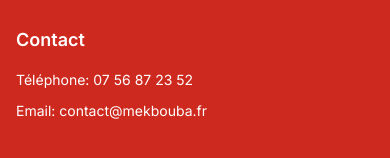
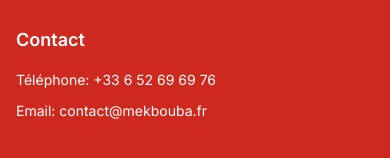
Before and after one commit to jimeye/mekboubaV2, a Next.js app: page / in a window 390 px wide. Shown: the part 2078-2236 px from the top of the page. Built offline with nearby package versions, Linux system fonts and the light colour scheme.

Commit message:
Mise à jour du numéro de téléphone vers +33 6 52 69 69 76

```diff
--- a/app/components/Footer.js
+++ b/app/components/Footer.js
@@ -37,7 +37,7 @@
             <h3 className="text-xl font-semibold mb-4">Contact</h3>
             <p className="text-gray-400 mb-2">Carrer de sa Creu, 07800</p>
             <p className="text-gray-400 mb-2">Ibiza, Espagne</p>
-            <p className="text-gray-400">+34 123 456 789</p>
+            <p className="text-gray-400">+33 6 52 69 69 76</p>
           </div>
         </div>
 
--- a/app/components/Newsletter.js
+++ b/app/components/Newsletter.js
@@ -72,7 +72,7 @@
                     maison et une touche de piment du Maroc. Une explosion de saveurs à chaque bouchée !
                   </p>
                   <a
-                    href="https://wa.me/33756872352?text=Envie de régaler vos papilles ? %0A%0ACommandez dès maintenant vos Sandwichs Boulettes Mekbouba ou nos délicieuses Box Boulettes Mekbouba !%0A%0AMerci de nous indiquer :%0A- Le nombre de sandwichs et/ou de box souhaité(s)%0A- Votre localisation sur l'île%0A- L'heure de livraison souhaitée%0A%0ALivraison 15 € — Offerte dès 6 produits commandés%0AOn s'occupe du reste, et promis, c'est une explosion de saveurs !"
+                    href="https://wa.me/33652696976?text=Envie de régaler vos papilles ? %0A%0ACommandez dès maintenant vos Sandwichs Boulettes Mekbouba ou nos délicieuses Box Boulettes Mekbouba !%0A%0AMerci de nous indiquer :%0A- Le nombre de sandwichs et/ou de box souhaité(s)%0A- Votre localisation sur l'île%0A- L'heure de livraison souhaitée%0A%0ALivraison 15 € — Offerte dès 6 produits commandés%0AOn s'occupe du reste, et promis, c'est une explosion de saveurs !"
                     target="_blank"
                     rel="noopener noreferrer"
                     className="block w-full bg-accent-red hover:bg-accent-red/90 text-white text-center py-3 rounded-lg font-semibold transition-colors duration-300 mt-auto"
@@ -101,7 +101,7 @@
                     complet et savoureux !
                   </p>
                   <a
-                    href="https://wa.me/33756872352?text=Envie de régaler vos papilles ?%0A%0ACommandez dès maintenant vos Sandwichs Boulettes Mekbouba ou nos délicieuses Box Boulettes Mekbouba !%0A%0AMerci de nous indiquer :%0A- Le nombre de sandwichs et/ou de box souhaité(s)%0A- Votre localisation sur l'île%0A- L'heure de livraison souhaitée%0A%0ALivraison 15 € — Offerte dès 6 produits commandés%0AOn s'occupe du reste, et promis, c'est une explosion de saveurs !"
+                    href="https://wa.me/33652696976?text=Envie de régaler vos papilles ?%0A%0ACommandez dès maintenant vos Sandwichs Boulettes Mekbouba ou nos délicieuses Box Boulettes Mekbouba !%0A%0AMerci de nous indiquer :%0A- Le nombre de sandwichs et/ou de box souhaité(s)%0A- Votre localisation sur l'île%0A- L'heure de livraison souhaitée%0A%0ALivraison 15 € — Offerte dès 6 produits commandés%0AOn s'occupe du reste, et promis, c'est une explosion de saveurs !"
                     target="_blank"
                     rel="noopener noreferrer"
                     className="block w-full bg-accent-red hover:bg-accent-red/90 text-white text-center py-3 rounded-lg font-semibold transition-colors duration-300 mt-auto"
@@ -119,7 +119,7 @@
               <div className="grid grid-cols-1 md:grid-cols-2 gap-8">
                 <div>
                   <h3 className="text-lg font-semibold mb-4">Contact</h3>
-                  <a href="https://wa.me/33756872352?text=Envie de régaler vos papilles ?%0A%0ACommandez dès maintenant vos Sandwichs Boulettes Mekbouba ou nos délicieuses Box Boulettes Mekbouba !%0A%0AMerci de nous indiquer :%0A- Le nombre de sandwichs et/ou de box souhaité(s)%0A- Votre localisation sur l'île%0A- L'heure de livraison souhaitée%0A%0ALivraison 15 € — Offerte dès 6 produits commandés%0AOn s'occupe du reste, et promis, c'est une explosion de saveurs !" target="_blank" rel="noopener noreferrer" className="text-sm hover:text-gray-200 transition-colors block mb-2">Téléphone: 07 56 87 23 52</a>
+                  <a href="https://wa.me/33652696976?text=Envie de régaler vos papilles ?%0A%0ACommandez dès maintenant vos Sandwichs Boulettes Mekbouba ou nos délicieuses Box Boulettes Mekbouba !%0A%0AMerci de nous indiquer :%0A- Le nombre de sandwichs et/ou de box souhaité(s)%0A- Votre localisation sur l'île%0A- L'heure de livraison souhaitée%0A%0ALivraison 15 € — Offerte dès 6 produits commandés%0AOn s'occupe du reste, et promis, c'est une explosion de saveurs !" target="_blank" rel="noopener noreferrer" className="text-sm hover:text-gray-200 transition-colors block mb-2">Téléphone: +33 6 52 69 69 76</a>
                   <a href="https://wa.me/33756872352?text=Envie de régaler vos papilles ?%0A%0ACommandez dès maintenant vos Sandwichs Boulettes Mekbouba ou nos délicieuses Box Boulettes Mekbouba !%0A%0AMerci de nous indiquer :%0A- Le nombre de sandwichs et/ou de box souhaité(s)%0A- Votre localisation sur l'île%0A- L'heure de livraison souhaitée%0A%0ALivraison 15 € — Offerte dès 6 produits commandés%0AOn s'occupe du reste, et promis, c'est une explosion de saveurs !" target="_blank" rel="noopener noreferrer" className="text-sm hover:text-gray-200 transition-colors">Email: contact@mekbouba.fr</a>
                 </div>
                 <div>
--- a/app/components/Newsletter2.js
+++ b/app/components/Newsletter2.js
@@ -72,7 +72,7 @@
                     maison et une touche de piment du Maroc. Une explosion de saveurs à chaque bouchée !
                   </p>
                   <a
-                    href="https://wa.me/33756872352?text=Envie de régaler vos papilles ? %0A%0ACommandez dès maintenant vos Sandwichs Boulettes Mekbouba ou nos délicieuses Box Boulettes Mekbouba !%0A%0AMerci de nous indiquer :%0A- Le nombre de sandwichs et/ou de box souhaité(s)%0A- Votre localisation sur l'île%0A- L'heure de livraison souhaitée%0A%0ALivraison 15 € — Offerte dès 6 produits commandés%0AOn s'occupe du reste, et promis, c'est une explosion de saveurs !"
+                    href="https://wa.me/33652696976?text=Envie de régaler vos papilles ? %0A%0ACommandez dès maintenant vos Sandwichs Boulettes Mekbouba ou nos délicieuses Box Boulettes Mekbouba !%0A%0AMerci de nous indiquer :%0A- Le nombre de sandwichs et/ou de box souhaité(s)%0A- Votre localisation sur l'île%0A- L'heure de livraison souhaitée%0A%0ALivraison 15 € — Offerte dès 6 produits commandés%0AOn s'occupe du reste, et promis, c'est une explosion de saveurs !"
                     target="_blank"
                     rel="noopener noreferrer"
                     className="block w-full bg-accent-red hover:bg-accent-red/90 text-white text-center py-3 rounded-lg font-semibold transition-colors duration-300 mt-auto print-link"
@@ -101,7 +101,7 @@
                     complet et savoureux !
                   </p>
                   <a
-                    href="https://wa.me/33756872352?text=Envie de régaler vos papilles ? %0A%0ACommandez dès maintenant vos Sandwichs Boulettes Mekbouba ou nos délicieuses Box Boulettes Mekbouba !%0A%0AMerci de nous indiquer :%0A- Le nombre de sandwichs et/ou de box souhaité(s)%0A- Votre localisation sur l'île%0A- L'heure de livraison souhaitée%0A%0ALivraison 15 € — Offerte dès 6 produits commandés%0AOn s'occupe du reste, et promis, c'est une explosion de saveurs !"
+                    href="https://wa.me/33652696976?text=Envie de régaler vos papilles ? %0A%0ACommandez dès maintenant vos Sandwichs Boulettes Mekbouba ou nos délicieuses Box Boulettes Mekbouba !%0A%0AMerci de nous indiquer :%0A- Le nombre de sandwichs et/ou de box souhaité(s)%0A- Votre localisation sur l'île%0A- L'heure de livraison souhaitée%0A%0ALivraison 15 € — Offerte dès 6 produits commandés%0AOn s'occupe du reste, et promis, c'est une explosion de saveurs !"
                     target="_blank"
                     rel="noopener noreferrer"
                     className="block w-full bg-accent-red hover:bg-accent-red/90 text-white text-center py-3 rounded-lg font-semibold transition-colors duration-300 mt-auto print-link"
@@ -118,8 +118,8 @@
                 <div className="grid grid-cols-1 md:grid-cols-2 gap-8">
                   <div>
                     <h3 className="text-lg font-semibold mb-4">Contact</h3>
-                    <a href="https://wa.me/33756872352?text=Envie de régaler vos papilles ?%0A%0ACommandez dès maintenant vos Sandwichs Boulettes Mekbouba ou nos délicieuses Box Boulettes Mekbouba !%0A%0AMerci de nous indiquer :%0A- Le nombre de sandwichs et/ou de box souhaité(s)%0A- Votre localisation sur l'île%0A- L'heure de livraison souhaitée%0A%0ALivraison 15 € — Offerte dès 6 produits commandés%0AOn s'occupe du reste, et promis, c'est une explosion de saveurs !" target="_blank" rel="noopener noreferrer" className="text-sm hover:text-gray-200 transition-colors block mb-2">Téléphone: 07 56 87 23 52</a>
-                    <a href="https://wa.me/33756872352?text=Envie de régaler vos papilles ?%0A%0ACommandez dès maintenant vos Sandwichs Boulettes Mekbouba ou nos délicieuses Box Boulettes Mekbouba !%0A%0AMerci de nous indiquer :%0A- Le nombre de sandwichs et/ou de box souhaité(s)%0A- Votre localisation sur l'île%0A- L'heure de livraison souhaitée%0A%0ALivraison 15 € — Offerte dès 6 produits commandés%0AOn s'occupe du reste, et promis, c'est une explosion de saveurs !" target="_blank" rel="noopener noreferrer" className="text-sm hover:text-gray-200 transition-colors">Email: contact@mekbouba.fr</a>
+                    <a href="https://wa.me/33652696976?text=Envie de régaler vos papilles ?%0A%0ACommandez dès maintenant vos Sandwichs Boulettes Mekbouba ou nos délicieuses Box Boulettes Mekbouba !%0A%0AMerci de nous indiquer :%0A- Le nombre de sandwichs et/ou de box souhaité(s)%0A- Votre localisation sur l'île%0A- L'heure de livraison souhaitée%0A%0ALivraison 15 € — Offerte dès 6 produits commandés%0AOn s'occupe du reste, et promis, c'est une explosion de saveurs !" target="_blank" rel="noopener noreferrer" className="text-sm hover:text-gray-200 transition-colors block mb-2">Téléphone: +33 6 52 69 69 76</a>
+                    <a href="https://wa.me/33652696976?text=Envie de régaler vos papilles ?%0A%0ACommandez dès maintenant vos Sandwichs Boulettes Mekbouba ou nos délicieuses Box Boulettes Mekbouba !%0A%0AMerci de nous indiquer :%0A- Le nombre de sandwichs et/ou de box souhaité(s)%0A- Votre localisation sur l'île%0A- L'heure de livraison souhaitée%0A%0ALivraison 15 € — Offerte dès 6 produits commandés%0AOn s'occupe du reste, et promis, c'est une explosion de saveurs !" target="_blank" rel="noopener noreferrer" className="text-sm hover:text-gray-200 transition-colors">Email: contact@mekbouba.fr</a>
                   </div>
                   <div>
                     <h3 className="text-lg font-semibold mb-4">Pré-Commande Obligatoire</h3>
--- a/app/page.js
+++ b/app/page.js
@@ -43,7 +43,7 @@
                     <p className="text-white mb-2 text-center flex-grow">Découvrez notre sandwich signature aux boulettes, piment, mekbouba & oeuf, une explosion de saveurs tunisiennes.</p>
                     <p className="text-white mb-6 text-center">*free delivery pour 5 SBM</p>
                     <a
-                      href="https://wa.me/33756872352?text=Envie de régaler vos papilles ?%0A%0ACommandez dès maintenant vos Sandwichs Boulettes Mekbouba ou nos délicieuses Box Boulettes Mekbouba !%0A%0AMerci de nous indiquer :%0A- Le nombre de sandwichs et/ou de box souhaité(s)%0A- Votre localisation sur l'île%0A- L'heure de livraison souhaitée%0A%0ALivraison 15 € — Offerte dès 6 produits commandés%0AOn s'occupe du reste, et promis, c'est une explosion de saveurs !"
+                      href="https://wa.me/33652696976?text=Envie de régaler vos papilles ?%0A%0ACommandez dès maintenant vos Sandwichs Boulettes Mekbouba ou nos délicieuses Box Boulettes Mekbouba !%0A%0AMerci de nous indiquer :%0A- Le nombre de sandwichs et/ou de box souhaité(s)%0A- Votre localisation sur l'île%0A- L'heure de livraison souhaitée%0A%0ALivraison 15 € — Offerte dès 6 produits commandés%0AOn s'occupe du reste, et promis, c'est une explosion de saveurs !"
                       target="_blank"
                       rel="noopener noreferrer"
                       className="block w-full bg-accent-red hover:bg-accent-red/90 text-white text-center py-3 rounded-lg font-semibold transition-colors duration-300 mt-auto"
@@ -69,7 +69,7 @@
                     <p className="text-white mb-2 text-center flex-grow">La mème que le SBM boulettes, piment, mekbouba & oeuf dans une box.</p>
                     <p className="text-white mb-6 text-center">*free delivery pour 5 BBM</p>
                     <a
-                      href="https://wa.me/33756872352?text=Envie de régaler vos papilles ?%0A%0ACommandez dès maintenant vos Sandwichs Boulettes Mekbouba ou nos délicieuses Box Boulettes Mekbouba !%0A%0AMerci de nous indiquer :%0A- Le nombre de sandwichs et/ou de box souhaité(s)%0A- Votre localisation sur l'île%0A- L'heure de livraison souhaitée%0A%0ALivraison 15 € — Offerte dès 6 produits commandés%0AOn s'occupe du reste, et promis, c'est une explosion de saveurs !"
+                      href="https://wa.me/33652696976?text=Envie de régaler vos papilles ?%0A%0ACommandez dès maintenant vos Sandwichs Boulettes Mekbouba ou nos délicieuses Box Boulettes Mekbouba !%0A%0AMerci de nous indiquer :%0A- Le nombre de sandwichs et/ou de box souhaité(s)%0A- Votre localisation sur l'île%0A- L'heure de livraison souhaitée%0A%0ALivraison 15 € — Offerte dès 6 produits commandés%0AOn s'occupe du reste, et promis, c'est une explosion de saveurs !"
                       target="_blank"
                       rel="noopener noreferrer"
                       className="block w-full bg-accent-red hover:bg-accent-red/90 text-white text-center py-3 rounded-lg font-semibold transition-colors duration-300 mt-auto"
@@ -114,8 +114,8 @@
           <div className="grid grid-cols-1 md:grid-cols-2 gap-8">
             <div>
               <h3 className="text-lg font-semibold mb-4">Contact</h3>
-              <a href="https://wa.me/33756872352?text=Envie de régaler vos papilles ?%0A%0ACommandez dès maintenant vos Sandwichs Boulettes Mekbouba ou nos délicieuses Box Boulettes Mekbouba !%0A%0AMerci de nous indiquer :%0A- Le nombre de sandwichs et/ou de box souhaité(s)%0A- Votre localisation sur l'île%0A- L'heure de livraison souhaitée%0A%0ALivraison 15 € — Offerte dès 6 produits commandés%0AOn s'occupe du reste, et promis, c'est une explosion de saveurs !" target="_blank" rel="noopener noreferrer" className="text-sm hover:text-gray-200 transition-colors block mb-2">Téléphone: 07 56 87 23 52</a>
-              <a href="https://wa.me/33756872352?text=Envie de régaler vos papilles ?%0A%0ACommandez dès maintenant vos Sandwichs Boulettes Mekbouba ou nos délicieuses Box Boulettes Mekbouba !%0A%0AMerci de nous indiquer :%0A- Le nombre de sandwichs et/ou de box souhaité(s)%0A- Votre localisation sur l'île%0A- L'heure de livraison souhaitée%0A%0ALivraison 15 € — Offerte dès 6 produits commandés%0AOn s'occupe du reste, et promis, c'est une explosion de saveurs !" target="_blank" rel="noopener noreferrer" className="text-sm hover:text-gray-200 transition-colors">Email: contact@mekbouba.fr</a>
+              <a href="https://wa.me/33652696976?text=Envie de régaler vos papilles ?%0A%0ACommandez dès maintenant vos Sandwichs Boulettes Mekbouba ou nos délicieuses Box Boulettes Mekbouba !%0A%0AMerci de nous indiquer :%0A- Le nombre de sandwichs et/ou de box souhaité(s)%0A- Votre localisation sur l'île%0A- L'heure de livraison souhaitée%0A%0ALivraison 15 € — Offerte dès 6 produits commandés%0AOn s'occupe du reste, et promis, c'est une explosion de saveurs !" target="_blank" rel="noopener noreferrer" className="text-sm hover:text-gray-200 transition-colors block mb-2">Téléphone: +33 6 52 69 69 76</a>
+              <a href="https://wa.me/33652696976?text=Envie de régaler vos papilles ?%0A%0ACommandez dès maintenant vos Sandwichs Boulettes Mekbouba ou nos délicieuses Box Boulettes Mekbouba !%0A%0AMerci de nous indiquer :%0A- Le nombre de sandwichs et/ou de box souhaité(s)%0A- Votre localisation sur l'île%0A- L'heure de livraison souhaitée%0A%0ALivraison 15 € — Offerte dès 6 produits commandés%0AOn s'occupe du reste, et promis, c'est une explosion de saveurs !" target="_blank" rel="noopener noreferrer" className="text-sm hover:text-gray-200 transition-colors">Email: contact@mekbouba.fr</a>
             </div>
             <div>
               <h3 className="text-lg font-semibold mb-4">Pré-Commande Obligatoire</h3>
```
